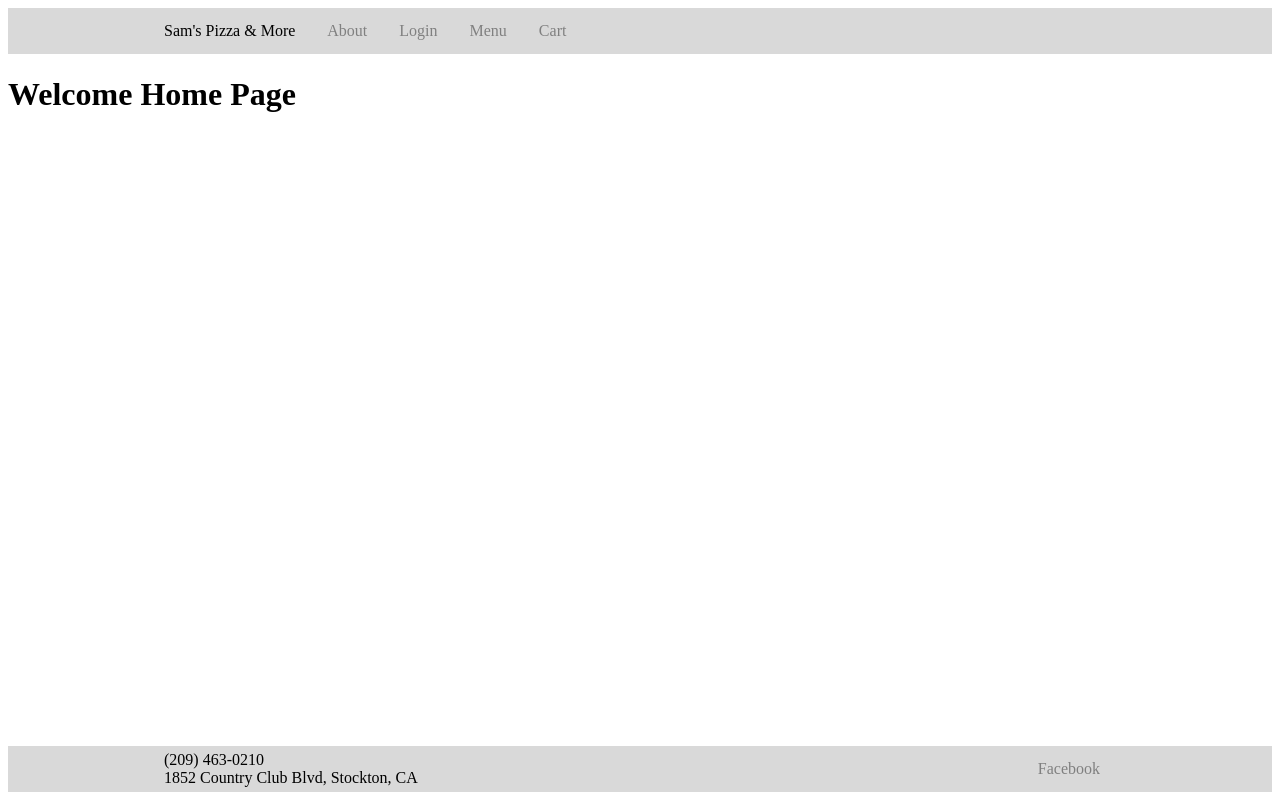
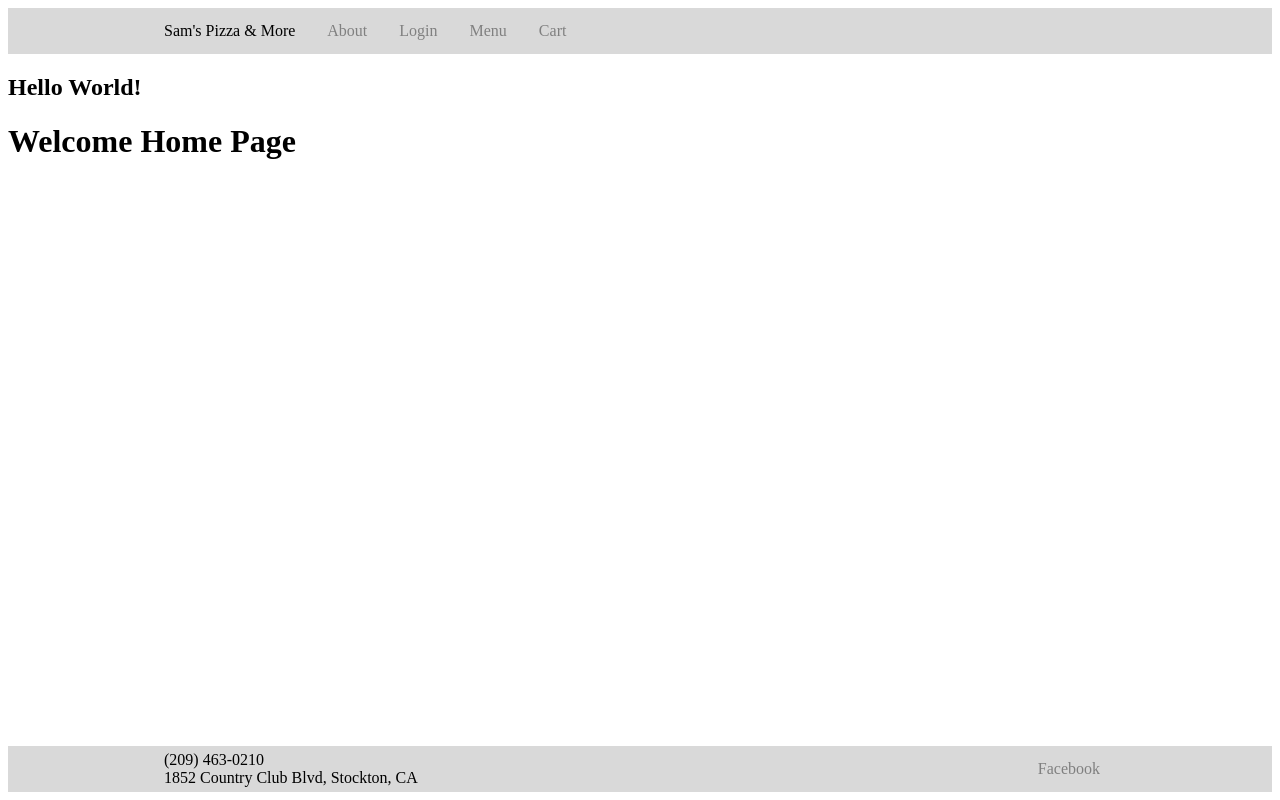
Before and after one commit to JLanderman/Big-Larry---Pizza-Website, a React (Create React App) app in the folder my-frontend/: page / in a window 1280 px wide. Built offline with nearby package versions, Linux system fonts and the light colour scheme.

Commit message:
Big-22: All landing pages say 'Hello World'

```diff
--- a/my-frontend/src/App.js
+++ b/my-frontend/src/App.js
@@ -3,11 +3,7 @@ import './App.css';
 import Navbar from './components/Navbar';
 import Footer from './components/Footer';
 import { BrowserRouter as Router, Routes, Route } from 'react-router-dom';
-import Home from './pages';
-import About from './pages/about';
-import Login from './pages/login';
-import Menu from './pages/menu';
-import Cart from './pages/cart';
+import { Home, About, Login, Menu, Cart } from './pages';
 
 
 function App() {
--- a/my-frontend/src/pages/index.js
+++ b/my-frontend/src/pages/index.js
@@ -3,6 +3,9 @@ import React from 'react';
 const Home = () => {
 return (
 	<div>
+		<h2>
+			Hello World!
+		</h2>
 		<h1>
 			Welcome Home Page
 		</h1>
@@ -10,4 +13,56 @@ return (
 );
 };
 
-export default Home;
+const About = () => {
+return (
+	<div>
+		<h2>
+			Hello World!
+		</h2>
+		<h1>
+			Welcome About Page
+		</h1>
+	</div>
+);
+};
+
+const Login = () => {
+return (
+	<div>
+		<h2>
+			Hello World!
+		</h2>
+		<h1>
+			Welcome Login Page
+		</h1>
+	</div>
+);
+};
+
+const Menu = () => {
+return (
+	<div>
+		<h2>
+			Hello World!
+		</h2>
+		<h1>
+			Welcome Menu Page
+		</h1>
+	</div>
+);
+};
+
+const Cart = () => {
+return (
+	<div>
+		<h2>
+			Hello World!
+		</h2>
+		<h1>
+			Welcome Cart Page
+		</h1>
+	</div>
+);
+};
+
+export { Home, About, Login, Menu, Cart };
```
